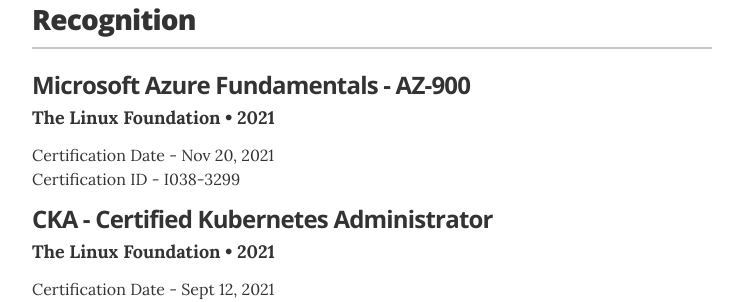
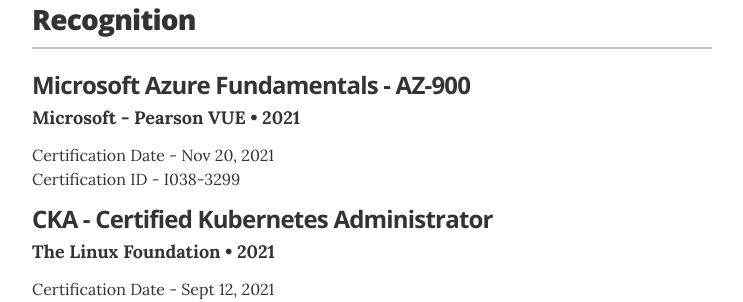
Before and after one commit to jglovier/resume-template, a Jekyll site: the page built from index.html, in a window 1280 px wide and 900 px high, scrolled down 3725 px. Shown: the part 154-456 px from the top of the window, without its empty margins (268-1011 px from the left). Built offline with Jekyll 4.4.1, drawn with Linux system fonts in a browser that asks for light colours; a script that is not in the unit is left out.

```diff
--- a/_data/recognitions.yml
+++ b/_data/recognitions.yml
@@ -1,11 +1,10 @@
 # Recognitions
 - award: Microsoft Azure Fundamentals - AZ-900
-  organization: The Linux Foundation
+  organization: Microsoft - Pearson VUE
   year: 2021
   summary:  <p>Certification Date - Nov 20, 2021<br>
                Certification ID - I038-3299<br>
                <div data-iframe-width="150" data-iframe-height="270" data-share-badge-id="ca14ac1d-937d-4d23-9bf6-f11dd27d791e" data-share-badge-host="https://www.credly.com"></div><script type="text/javascript" async src="//cdn.credly.com/assets/utilities/embed.js"></script>
-
 - award: CKA - Certified Kubernetes Administrator
   organization: The Linux Foundation
   year: 2021
```
